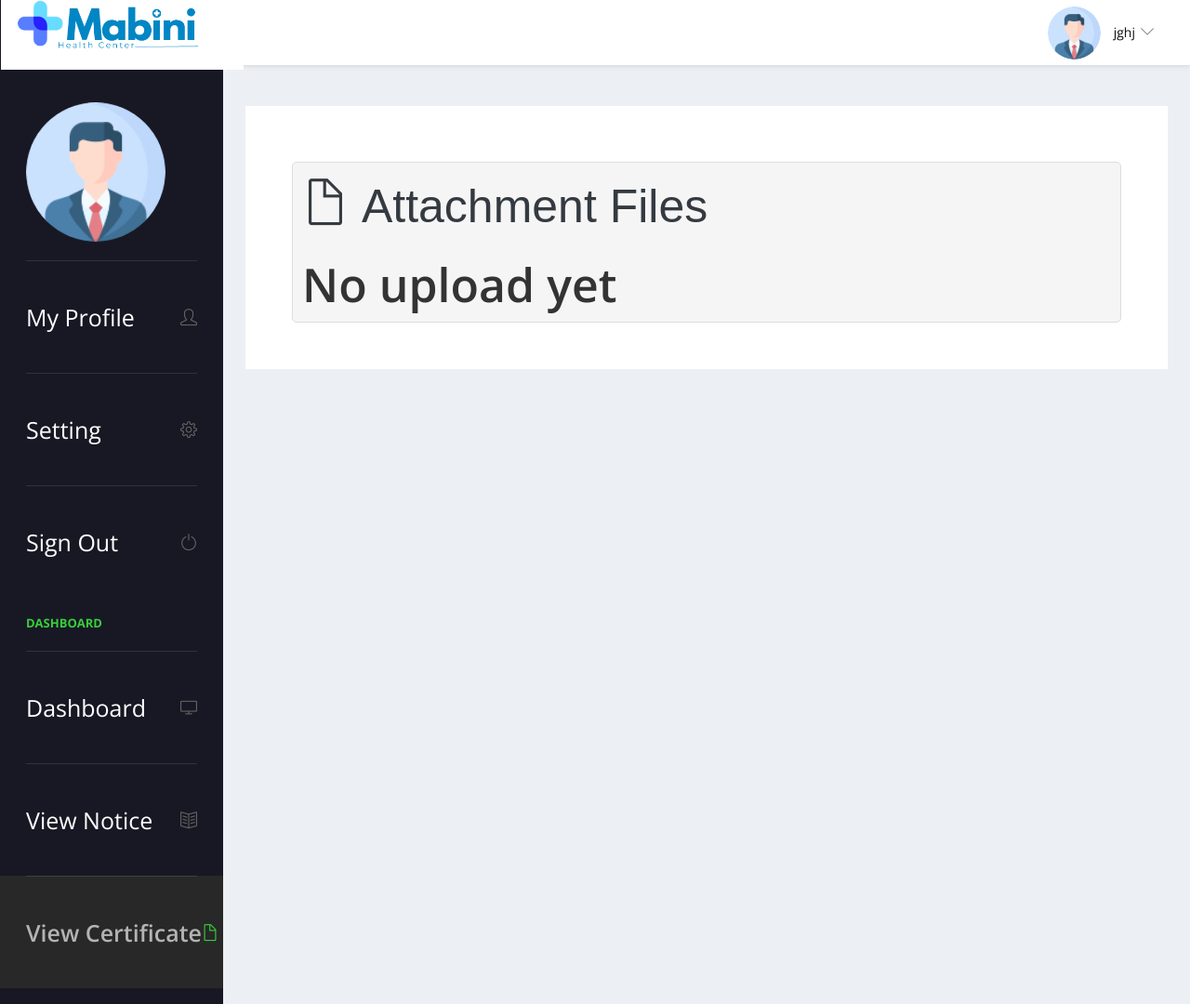
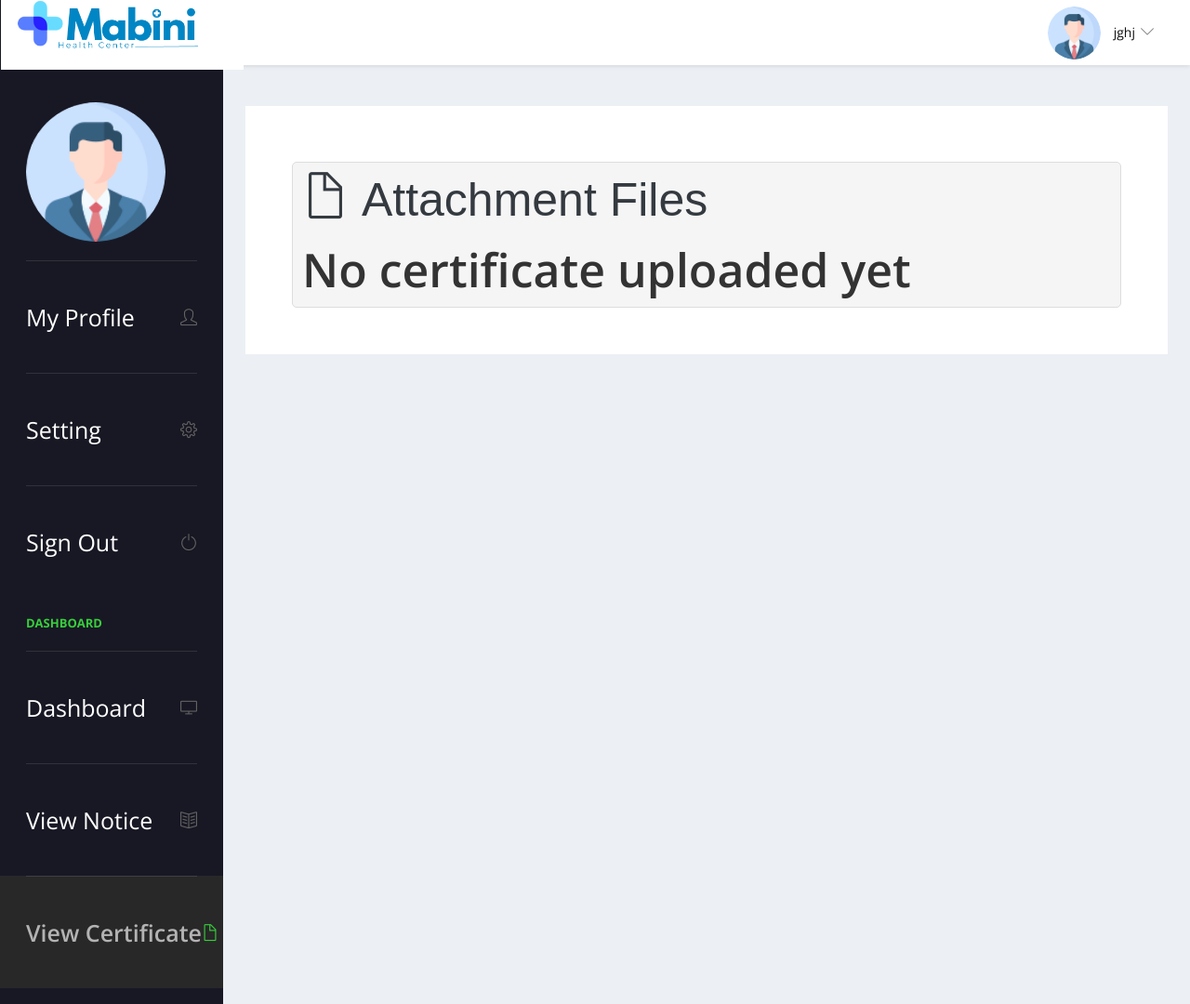
Before and after one commit to derecklang/rhumabini, a PHP site: page /user/view-cert.php in a window 1280 px wide. Shown: the top 1080 px of the page at 93% size. Run offline with PHP 8.4, Linux system fonts and the light colour scheme; a user stored in the database is signed in; data comes from the database, SQL or seed files in the repository.

Commit message:
upload and download

```diff
--- a/user/view-cert.php
+++ b/user/view-cert.php
@@ -115,14 +115,19 @@ if (strlen($_SESSION['sturecmsstuid']) == 0) {
                                 <span class="card-body d-lg-flex align-items-center">
                                     <div class="container">
                                         <div class="col-sm-12 slider">
-                                            <p><i class="icon-doc"></i> Attachment Files</p>
-                                            <?php if (!empty($PatientCertificate)) { ?>
-    <h3>Download Certificate <a href="<?php echo 'certificate_directory/'. $PatientCertificate; ?>" download>Here</a></h3>
+                                        <i class="icon-doc"></i> Attachment Files</p>
 
-<?php }
-else { ?>
-    <h3>No upload yet</h3>
-<?php } ?>
+<?php
+if (!empty($row->PatientCertificate)) {
+    ?>
+    <h3>Download Certificate <a href="../admin/certificate_directory/<?php echo $row->PatientCertificate; ?>" download>Here</a></h3>
+    <?php
+} else {
+    ?>
+    <h3>No certificate uploaded yet</h3>
+    <?php
+}
+?>
                                         </div>
                                     </div>
                                 </span>
```
Also changed, not shown: about.php (+4 -4 lines), images/aje.png (added), images/espinosa.png (added), images/mendoza.png (added), 2 other files.
